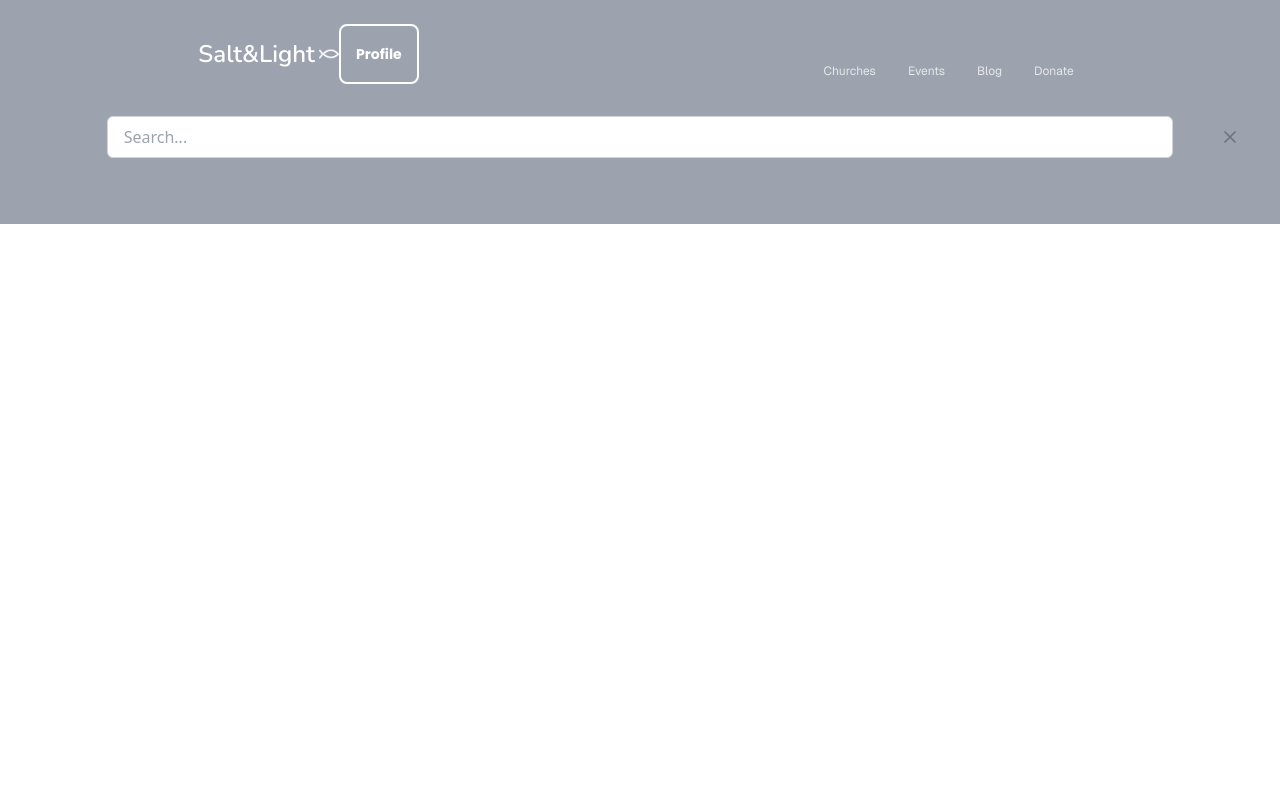
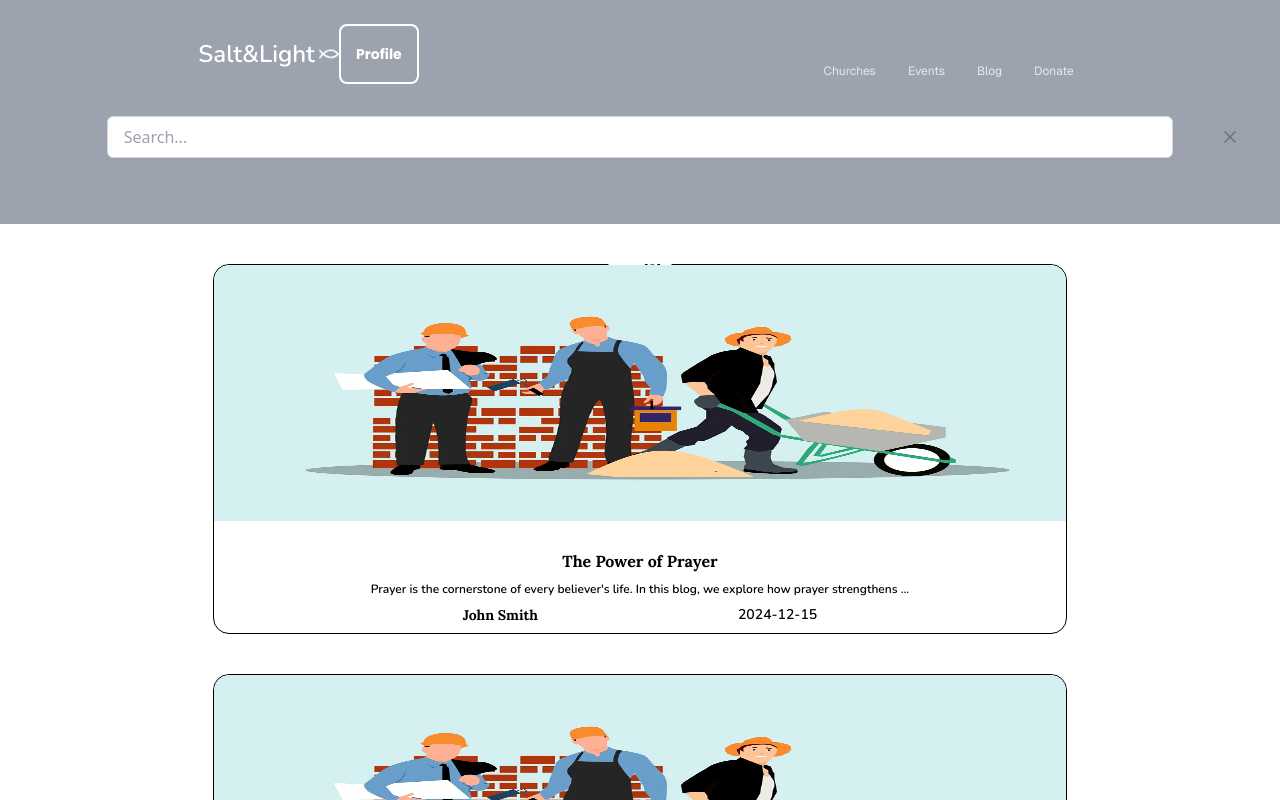
Before and after one commit to softwareNinja-888/salt_light, a React (Vite) app in the folder salt_light/: page /blog in a window 1280 px wide. Shown: the top 800 px of the page. Built offline with nearby package versions, Linux system fonts and the light colour scheme; what tailwindcss-debug-screens would draw is missing.

Commit message:
Add blog section

```diff
--- a/salt_light/src/components/Blog.jsx
+++ b/salt_light/src/components/Blog.jsx
@@ -1,6 +1,5 @@
 import { Header } from "./Header.jsx";
-import { data, useParams } from "react-router";
-
+import place from '/donations/donateA1.webp'
 import { listingData } from "../data/data.js";
 export function Blog(){
 
@@ -15,7 +14,26 @@ export function Blog(){
             </div>
 
             <main>
+                {data.map(el=>{
+                   return( <div className="flex flex-col justify-center items-center w-8/12 border border-black rounded-2xl text-sm font-geist  m-auto mt-10 gap-5">
+                        <div className="w-full">
+                            <img src={place} alt='image' className="w-full h-64 rounded-t-2xl" loading="lazy"/>
+                        </div>
 
+                        <div className="flex flex-col gap-2 p-2">
+                            <div className="text-base font-lora self-center">{el.title}</div>
+                            <div className="text-xs px-2 font-nunito">
+                                {el.summary}
+                            </div>
+                            <div className="flex flex-col gap-2">
+                                <div className="flex justify-around font-nunito">
+                                    <div className="font-lora">{el.author}</div>
+                                    <div className="">{el.date}</div>
+                                </div>
+                            </div>
+                        </div>
+                     </div> )
+                })}
             </main>
 
 
```
